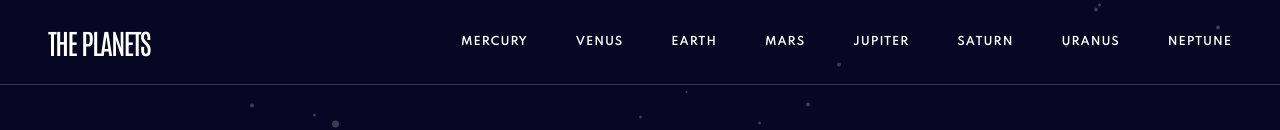
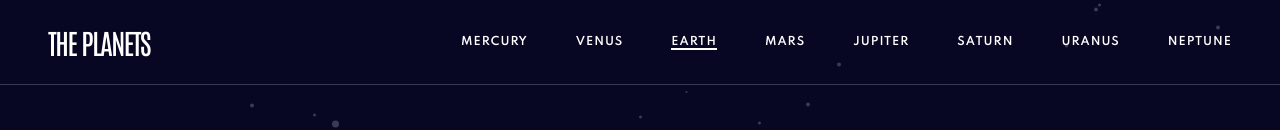
Before and after one commit to Euuphi/planet-facts, a React (Create React App) app: page /earth in a window 1280 px wide. Shown: the top 130 px of the page. Built offline with nearby package versions, Linux system fonts and the light colour scheme.

Commit message:
Extract Nav into seperate component

```diff
--- a/src/components/Header.js
+++ b/src/components/Header.js
@@ -2,6 +2,8 @@ import React from "react";
 import styled from "styled-components";
 // Themes
 import colors from "styles/colors";
+// Components
+import Nav from "./Nav";
 
 const HeaderContainer = styled.header`
     border-bottom: 1px solid ${colors.shade};
@@ -19,37 +21,11 @@ const Title = styled.span`
     text-transform: uppercase;
 `;
 
-const Nav = styled.nav`
-    display: flex;
-    gap: 4.8rem;
-`;
-
-const Link = styled.a`
-    &:link,
-    &:visited {
-        color: #fff;
-        font-size: 1.1rem;
-        font-weight: 600;
-        letter-spacing: 0.1rem;
-        text-decoration: none;
-        text-transform: uppercase;
-    }
-`;
-
 const Header = () => {
     return (
         <HeaderContainer>
             <Title>The Planets</Title>
-            <Nav>
-                <Link href="/mercury">Mercury</Link>
-                <Link href="/venus">Venus</Link>
-                <Link href="/earth">Earth</Link>
-                <Link href="/mars">Mars</Link>
-                <Link href="/jupiter">Jupiter</Link>
-                <Link href="/saturn">Saturn</Link>
-                <Link href="/uranus">Uranus</Link>
-                <Link href="/neptune">Neptune</Link>
-            </Nav>
+            <Nav />
         </HeaderContainer>
     );
 };
--- /dev/null
+++ b/src/components/Nav.js
@@ -0,0 +1,77 @@
+import React from "react";
+import { NavLink } from "react-router-dom";
+import styled from "styled-components";
+
+const NavList = styled.ul`
+    display: flex;
+    gap: 4.8rem;
+    list-style: none;
+`;
+
+const NavItem = styled.li`
+    font-size: 1.1rem;
+    font-weight: 600;
+    letter-spacing: 0.1rem;
+    text-decoration: none;
+    text-transform: uppercase;
+
+    a {
+        color: #fff;
+        text-decoration: none;
+    }
+
+    .active {
+        border-bottom: 2px solid white;
+    }
+`;
+
+const Nav = () => {
+    return (
+        <nav>
+            <NavList>
+                <NavItem>
+                    <NavLink to="/mercury" activeClassName="active">
+                        Mercury
+                    </NavLink>
+                </NavItem>
+                <NavItem>
+                    <NavLink to="/venus" activeClassName="active">
+                        Venus
+                    </NavLink>
+                </NavItem>
+                <NavItem>
+                    <NavLink to="/earth" activeClassName="active">
+                        Earth
+                    </NavLink>
+                </NavItem>
+                <NavItem>
+                    <NavLink to="/mars" activeClassName="active">
+                        Mars
+                    </NavLink>
+                </NavItem>
+                <NavItem>
+                    <NavLink to="/jupiter" activeClassName="active">
+                        Jupiter
+                    </NavLink>
+                </NavItem>
+                <NavItem>
+                    <NavLink to="/saturn" activeClassName="active">
+                        Saturn
+                    </NavLink>
+                </NavItem>
+                <NavItem>
+                    <NavLink to="/uranus" activeClassName="active">
+                        Uranus
+                    </NavLink>
+                </NavItem>
+                <NavItem>
+                    <NavLink to="/neptune" activeClassName="active">
+                        Neptune
+                    </NavLink>
+                </NavItem>
+            </NavList>
+        </nav>
+    );
+};
+
+export default Nav;
```
